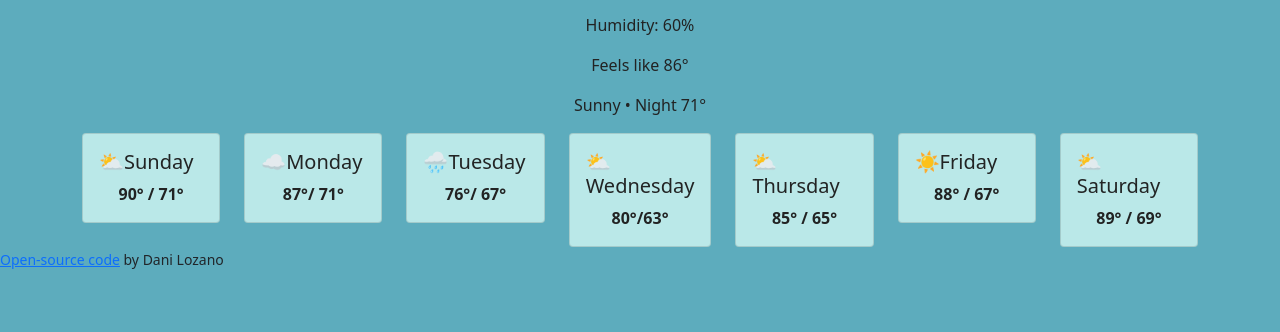
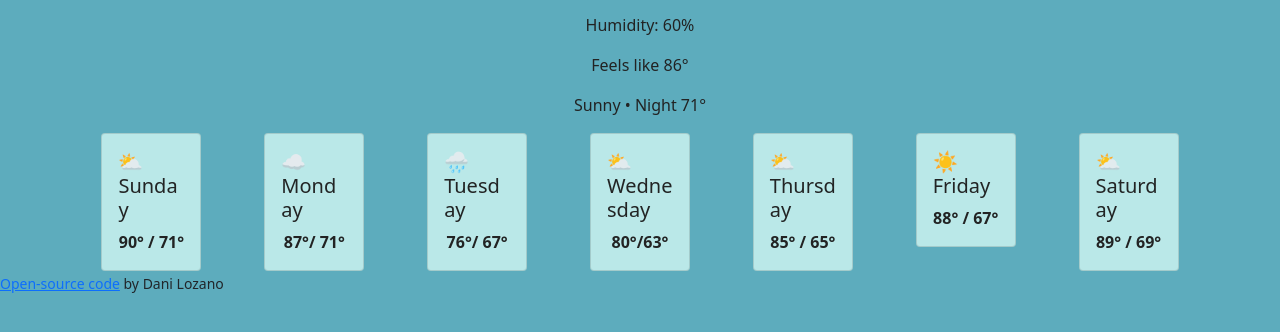
Before and after one commit to Dtrain-coder/project-weather-, a plain HTML site: page index.html in a window 1280 px wide. Shown: the part 266-598 px from the top of the page. Drawn offline with nearby package versions, Linux system fonts and the light colour scheme.

Commit message:
downsizing max-width in .card

```diff
--- a/style.css
+++ b/style.css
@@ -44,6 +44,6 @@ p {
 .card {
   padding: -5px;
   background-color: #bae8e8;
-  max-width: 150px;
+  max-width: 100px;
   margin: 0 auto;
 }
```
